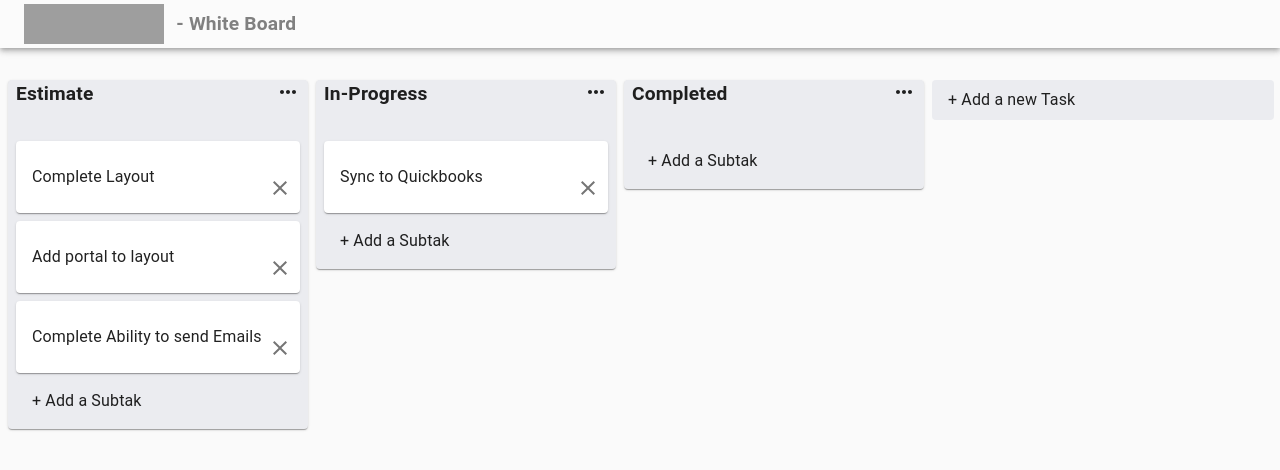
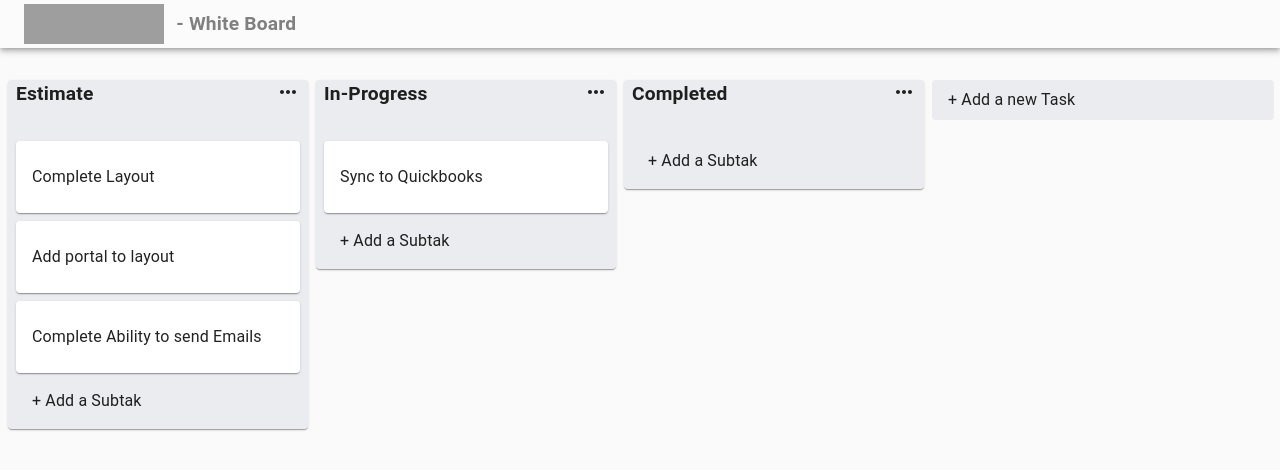
Before and after one commit to cmachado92/white-board, a React (Create React App) app: page / in a window 1280 px wide. Shown: the top 470 px of the page. Built offline with nearby package versions, Linux system fonts and the light colour scheme; grey boxes are pictures that could not be loaded.

Commit message:
Update Card.js

```diff
--- a/src/components/Card.js
+++ b/src/components/Card.js
@@ -1,6 +1,5 @@
 import React, { useState, useContext } from "react";
-import { Paper, IconButton, Typography, InputBase } from "@material-ui/core";
-import ClearIcon from "@material-ui/icons/Clear";
+import { Paper, Typography, InputBase } from "@material-ui/core";
 import { makeStyles } from "@material-ui/core/styles";
 import { Draggable } from "react-beautiful-dnd";
 import storeApi from "../utils/storeApi";
@@ -78,9 +77,6 @@ const Card = ({ card, index, listId }) => {
                 >
                   <p className={classes.text}>{card.title}</p>
                 </Typography>
-                <IconButton className={classes.removeCard}>
-                  <ClearIcon />
-                </IconButton>
               </div>
             </Paper>
           )}
```
